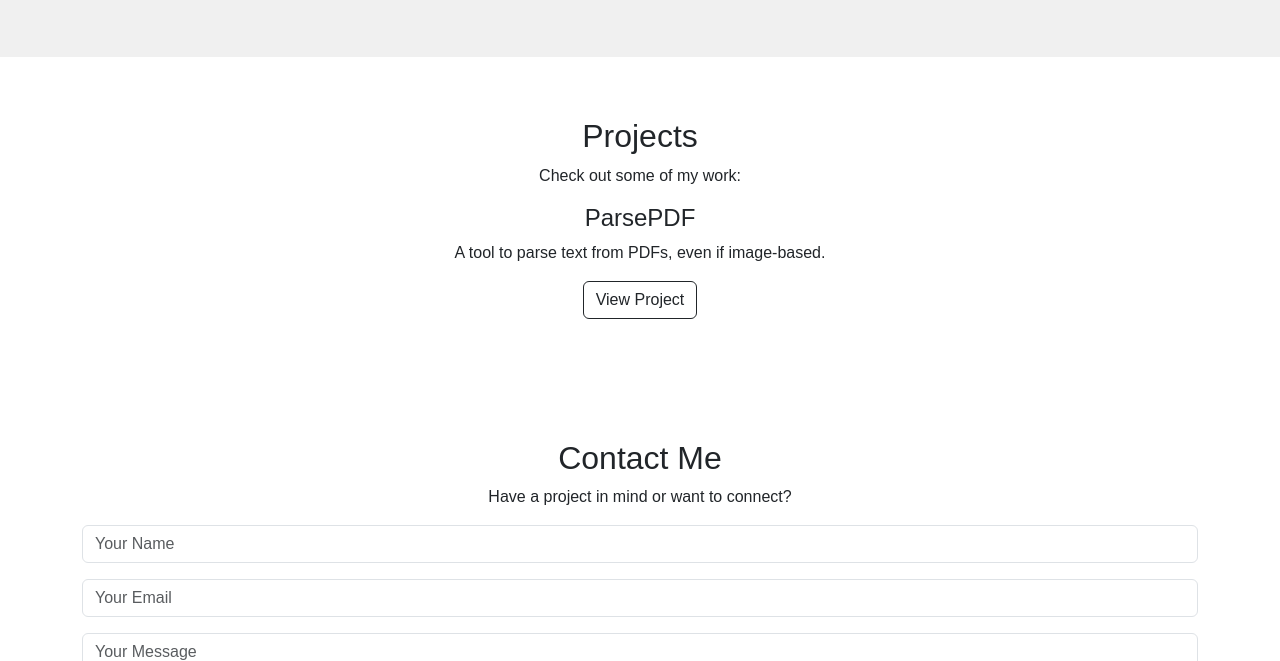
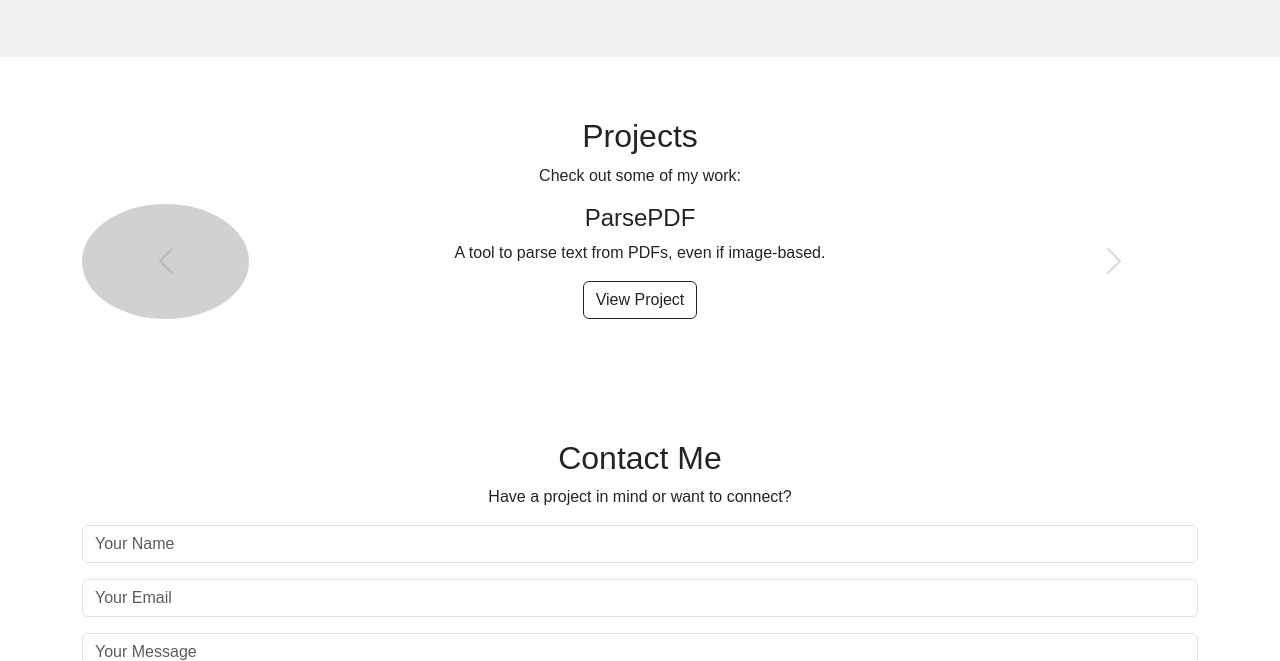
Before and after one commit to Shiboof/shiboof.github.io, a plain HTML site: page index.html in a window 1280 px wide. In both pictures the pointer is over the button "Previous". Shown: the part 785-1446 px from the top of the page. Drawn offline with nearby package versions, Linux system fonts and the light colour scheme.

Commit message:
Update index.html
carousel controls visibility

```diff
--- a/index.html
+++ b/index.html
@@ -66,6 +66,19 @@
         }
         #skills .col-md-4:hover {
             transform: scale(1.1);
+        }
+
+        /* Darken the Previous & Next Arrows */
+        .carousel-control-prev-icon,
+        .carousel-control-next-icon {
+            filter: invert(30%); /* Darkens the arrows */
+        }
+
+        /* Adjust Hover Effect to Make Them Stand Out More */
+        .carousel-control-prev:hover,
+        .carousel-control-next:hover {
+            background-color: rgba(0, 0, 0, 0.2); /* Light gray background on hover */
+            border-radius: 50%; /* Rounded background */
         }
     </style>
 </head>
```
